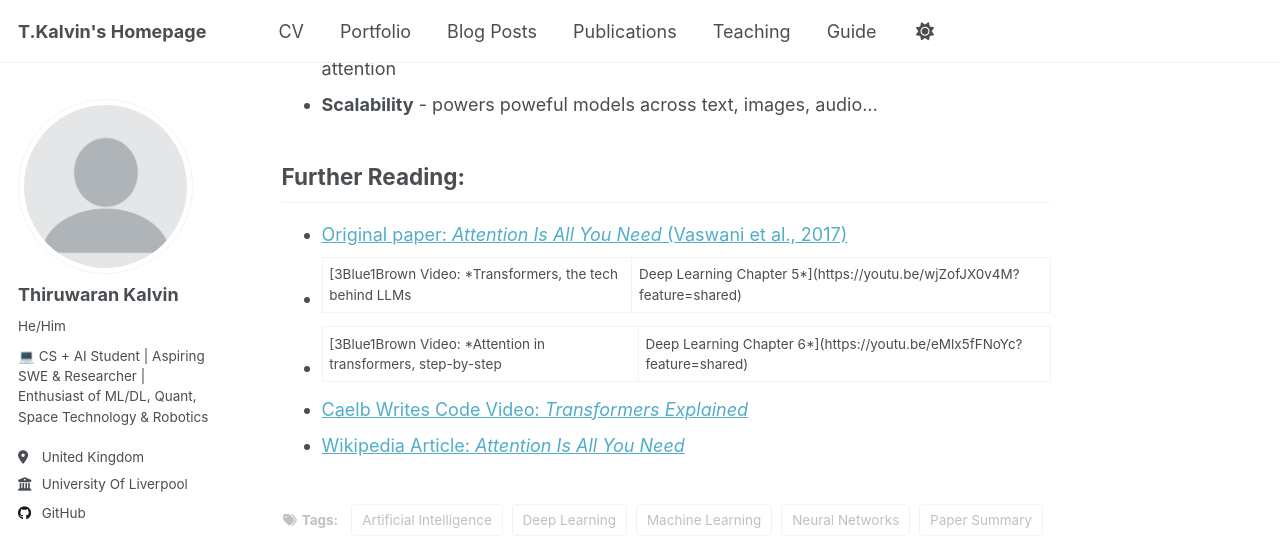
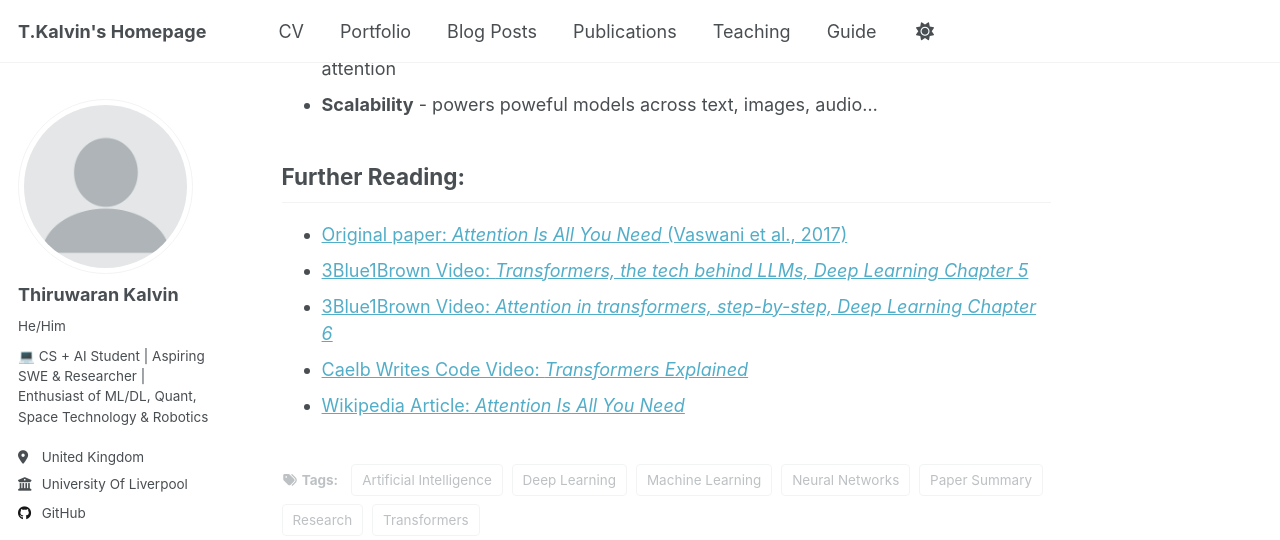
Before and after one commit to T-Kalv/T-Kalv.github.io, a Jekyll site: the page built from _posts/2025-09-12-IsAttentionReallyAllYouNeed.md, in a window 1280 px wide and 900 px high, scrolled down 3633 px, cut to the strip 0-540 px from the top of the window. Built offline with Jekyll 4.4.1, drawn with Linux system fonts in a browser that asks for light colours; a script that is not in the unit is left out.

Commit message:
Fixed Further Reading section on Transformer

```diff
--- a/_posts/2025-09-12-IsAttentionReallyAllYouNeed.md
+++ b/_posts/2025-09-12-IsAttentionReallyAllYouNeed.md
@@ -94,7 +94,7 @@
 
 ## Further Reading:
 - [Original paper: *Attention Is All You Need* (Vaswani et al., 2017)](https://arxiv.org/pdf/1706.03762)
-- [3Blue1Brown Video: *Transformers, the tech behind LLMs | Deep Learning Chapter 5*](https://youtu.be/wjZofJX0v4M?feature=shared)
-- [3Blue1Brown Video: *Attention in transformers, step-by-step | Deep Learning Chapter 6*](https://youtu.be/eMlx5fFNoYc?feature=shared)
+- [3Blue1Brown Video: *Transformers, the tech behind LLMs, Deep Learning Chapter 5*](https://youtu.be/wjZofJX0v4M?feature=shared)
+- [3Blue1Brown Video: *Attention in transformers, step-by-step, Deep Learning Chapter 6*](https://youtu.be/eMlx5fFNoYc?feature=shared)
 - [Caelb Writes Code Video: *Transformers Explained*](https://youtu.be/nZrZOI0oRuw?feature=shared)
 - [Wikipedia Article: *Attention Is All You Need*](https://en.wikipedia.org/wiki/Attention_Is_All_You_Need)
```
